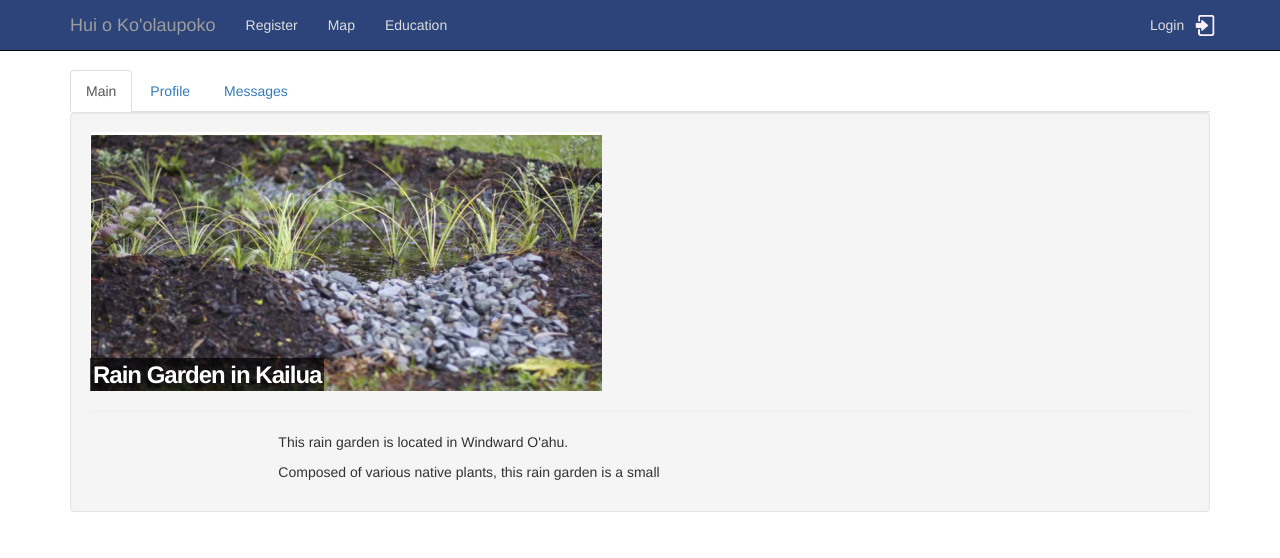
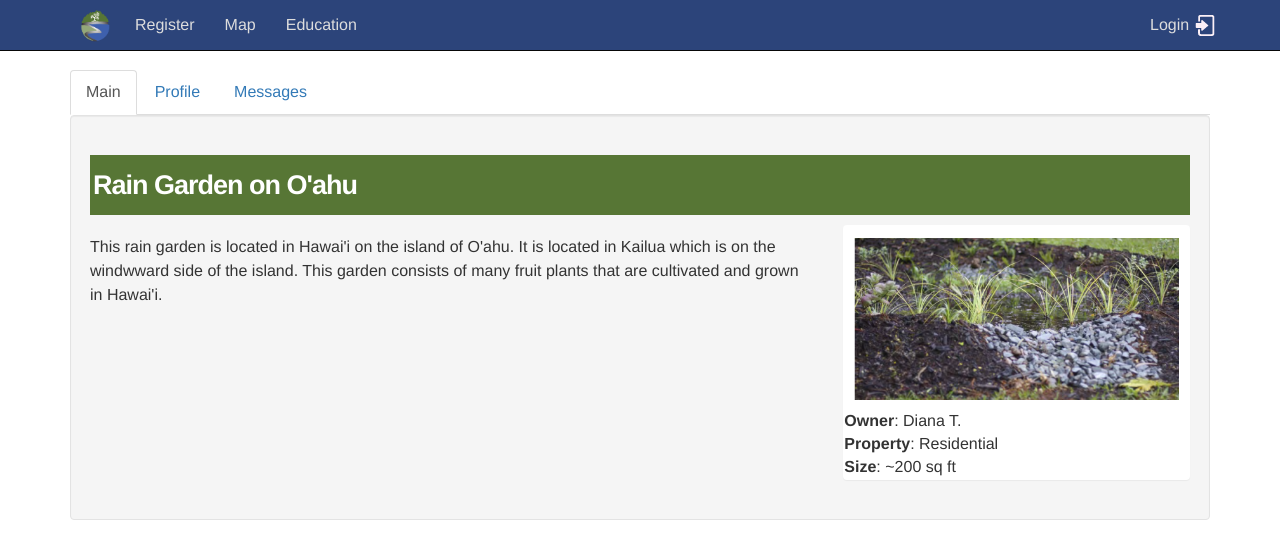
Before and after one commit to OpenRainGarden/uimockup, a plain HTML site: page view-garden/main.html in a window 1280 px wide. Drawn offline with nearby package versions, Linux system fonts and the light colour scheme.

Commit message:
Update view-garden layout.

```diff
--- a/public/stylesheets/main.css
+++ b/public/stylesheets/main.css
@@ -1,5 +1,6 @@
 body {
 	padding-top: 70px; /* Move body of page below navbar. */
+	font-size: 16px;
 }
 
 .image {
@@ -22,12 +23,12 @@ body {
 }
 
 
-.image_title span {
+#pageTitle {
    color: white;
-   font: bold 24px/45px Helvetica, Sans-Serif;
+   font: bold 27px/54px Helvetica, Sans-Serif;
    letter-spacing: -1px;
    background: rgb(0, 0, 0); /* fallback color */
-   background: rgba(0, 0, 0, 0.7);
+   background: #577635;
    padding: 3px;
 }
 
--- a/view-garden/main.html
+++ b/view-garden/main.html
@@ -16,6 +16,7 @@
 <body>
 
   <!-- Navbar -->
+  <!-- Responsive navbar -->
   <div class="navbar navbar-inverse navbar-fixed-top" role="navigation">
     <div class="container">
       <div class="navbar-header">
@@ -23,7 +24,8 @@
           <!--  Display three horizontal lines when navbar collapsed. -->
           <span class="icon-bar"></span> <span class="icon-bar"></span> <span class="icon-bar"></span>
         </button>
-        <a class="navbar-brand" href="./index.html">Hui o Ko'olaupoko</a>
+        <a id="logo" href="../index.html"></a>
+        <!-- <a class="navbar-brand" href="./index.html">Hui o Ko'olaupoko</a>-->
       </div>
       <div class="collapse navbar-collapse">
         <ul class="nav navbar-nav">
@@ -32,11 +34,11 @@
           <li><a href="#">Education</a></li>
         </ul>
         <ul class="nav navbar-nav navbar-right">
-          <li><a href="./login.html">Login</a></li>
-        </ul>
+          <li><a id="login" href="./login.html">Login</a></li>
       </div>
     </div>
   </div>
+
   <div class="container">
     <div class="row">
       <div class="col-md-12">
@@ -46,18 +48,22 @@
           <li><a href="#">Messages</a></li>
         </ul>
         <div class="well">
-            <div class="image">
-              <img src="../public/images/rg_photo.png" class="img-responsive" alt="" />
-              <h2 class="image_title">
-                <span>Rain Garden in Kailua</span>
-              </h2>
-              <hr />
+          <h1 id="pageTitle">Rain Garden on O'ahu</h1>
+          <div class="row">
+            <div class="col-md-8" style="padding-top: 10px; line-height: 24px;">
+              <p>This rain garden is located in Hawai'i on the island of O'ahu. It is located in Kailua which is on
+                the windwward side of the island. This garden consists of many fruit plants that are cultivated and
+                grown in Hawai'i.</p>
+            </div>
+            <div class="col-md-4">
+              <div class="panel" style="background: ##94A779;">
+                <img src="../public/images/rg_photo.png" class="img-responsive" style="padding: 10px;"> <b>Owner</b>:
+                Diana T.<br /> <b>Property</b>: Residential<br /> <b>Size</b>: ~200 sq ft<br />
+              </div>
+            </div>
           </div>
           <div class="row">
-            <div class="col-md-8 col-md-offset-2">
-              <p>This rain garden is located in Windward O'ahu.</p>
-              <p>Composed of various native plants, this rain garden is a small</p>
-            </div>
+
           </div>
         </div>
       </div>
```
